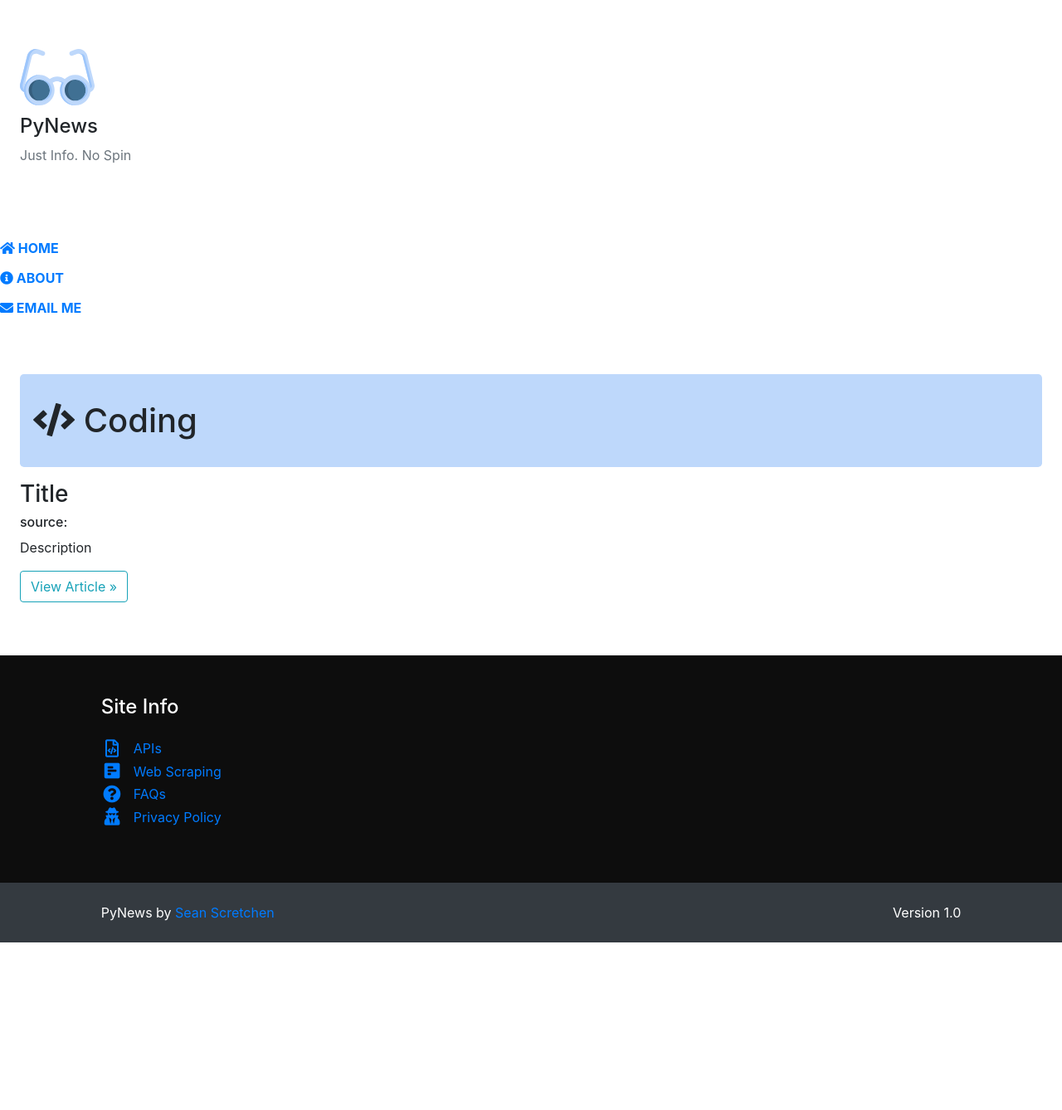
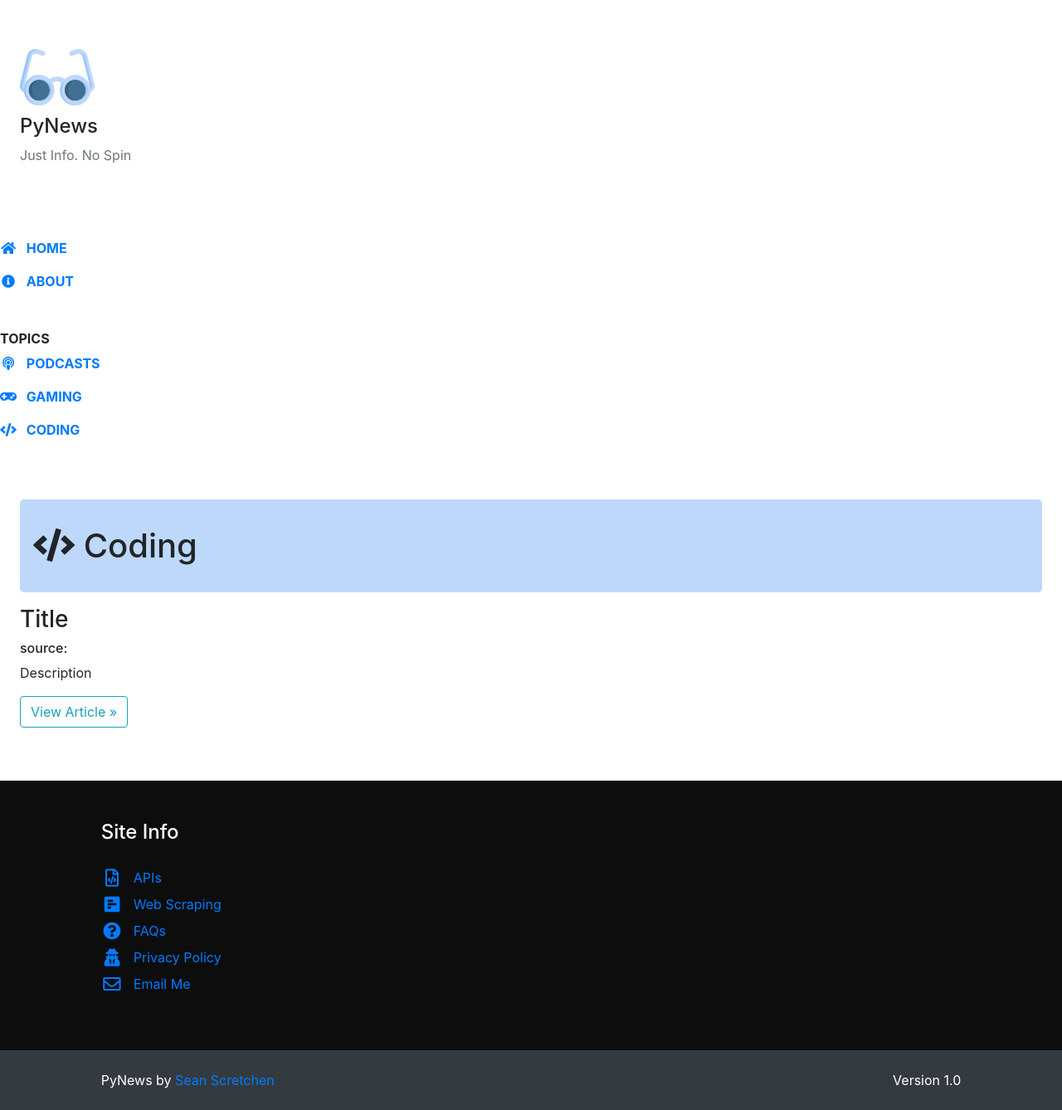
Before and after one commit to sscretchen/pynews, a Django app: page / in a window 1280 px wide. Shown: the whole page at 83% size. Before the commit the page ends 1136 px from the top, so only its background shows below. Run offline with Django 3.2, Linux system fonts and the light colour scheme; some libraries are stand-ins or nearby versions.

Commit message:
Prepping for JS integration

```diff
--- a/templates/base.html
+++ b/templates/base.html
@@ -28,30 +28,7 @@
 
 <body>
   <div class="sidebar">
-    <div class="sidebar-inner d-flex flex-column">
-      <div class="px-4 py-5">
-        <a href="{% url 'index' %}"><img src="{% static 'img/logo.svg' %}" alt="site logo" width="90"></a>
-        <h4>PyNews</h4>
-        <p class="text-muted">Just Info. No Spin</p>
-      </div>
-      <br>
-      <div class="sidebar-menu-holder flex-grow-1">
-        <ul class="sidebar-menu list-unstyled">
-          <li class="mb-2 pb-1">
-            {% url 'index' as index %}
-            <a class="sidebar-link h6 text-uppercase letter-spacing-2 font-weight-bold text-large {% if request.path == index %} active {% endif  %}" href="{% url 'index' %}"><i class="fas fa-home"></i> Home
-            </a>
-          </li>
-          <li class="mb-2 pb-1">
-            {% url 'about' as about %}
-            <a class="sidebar-link h6 text-uppercase letter-spacing-2 font-weight-bold text-large {% if request.path == about %} active {% endif  %}" href="{% url 'about' %}"><i class="fas fa-info-circle"></i> About</a>
-          </li>
-          <li class="mb-2 pb-1">
-            <a class="sidebar-link h6 text-uppercase letter-spacing-2 font-weight-bold text-large" href="mailto:projectpynews@gmail.com"><i class="fas fa-envelope"></i> Email Me</a>
-          </li>
-        </ul>
-      </div>
-    </div>
+    {% include 'sidebar.html' %}
   </div>
   <div class="page-holder">
     <div class="px-4 d-block d-lg-none">
@@ -84,10 +61,11 @@
                   <div class="row text-white text-small">
                     <div class="col-6">
                       <ul class="list-unstyled">
-                        <li><a class="reset-anchor" href="#"><i class="far fa-file-code mr-2 mb-2 fa-fw fa-lg"></i> APIs</a></li>
-                        <li><a class="reset-anchor" href="#"><i class="fas fa-poll-h mr-2 mb-2 fa-fw fa-lg"></i> Web Scraping</a></li>
-                        <li><a class="reset-anchor" href="#"><i class="fas fa-question-circle mr-2 mb-2 fa-fw fa-lg"></i> FAQs</a></li>
-                        <li><a class="reset-anchor" href="#"><i class="fas fa-user-secret mr-2 mb-2 fa-fw fa-lg"></i> Privacy Policy</a></li>
+                        <li><a class="reset-anchor" href="#"><i class="far fa-file-code mt-2 mr-2 mb-2 fa-fw fa-lg"></i> APIs</a></li>
+                        <li><a class="reset-anchor" href="#"><i class="fas fa-poll-h mt-2 mr-2 mb-2 fa-fw fa-lg"></i> Web Scraping</a></li>
+                        <li><a class="reset-anchor" href="#"><i class="fas fa-question-circle mt-2 mr-2 mb-2 fa-fw fa-lg"></i> FAQs</a></li>
+                        <li><a class="reset-anchor" href="#"><i class="fas fa-user-secret mt-2 mr-2 mb-2 fa-fw fa-lg"></i> Privacy Policy</a></li>
+                        <li><a class="reset-anchor" href="mailto:projectpynews@gmail.com"><i class="far fa-envelope mt-2 mr-2 mb-2 fa-fw fa-lg"></i> Email Me</a></li>
                       </ul>
                     </div>
                   </div>
--- /dev/null
+++ b/templates/sidebar.html
@@ -0,0 +1,36 @@
+{% load static %}
+<div class="sidebar-inner d-flex flex-column">
+  <div class="px-4 py-5">
+    <a href="{% url 'index' %}"><img src="{% static 'img/logo.svg' %}" alt="site logo" width="90"></a>
+    <h4>PyNews</h4>
+    <p class="text-muted">Just Info. No Spin</p>
+  </div>
+  <br>
+  <div class="sidebar-menu-holder flex-grow-1">
+    <ul class="sidebar-menu list-unstyled">
+      <li class="mb-2 pb-1">
+        {% url 'index' as index %}
+        <a class="sidebar-link h6 text-uppercase letter-spacing-2 font-weight-bold text-large {% if request.path == index %} active {% endif  %}" href="{% url 'index' %}"><i class="fas fa-home mr-2 mb-2 fa-fw"></i> Home
+        </a>
+      </li>
+      <li class="mb-2 pb-1">
+        {% url 'about' as about %}
+        <a class="sidebar-link h6 text-uppercase letter-spacing-2 font-weight-bold text-large {% if request.path == about %} active {% endif  %}" href="{% url 'about' %}"><i class="fas fa-info-circle mr-2 mb-2 fa-fw"></i> About</a>
+      </li>
+    </ul>
+    <br>
+    <ul class="sidebar-menu list-unstyled">
+      <h4 class="sidebar-link h6 text-uppercase letter-spacing-2 font-weight-bold text-large">Topics</h4>
+      <li class="mb-2 pb-1">
+        <a class="sidebar-link h6 text-uppercase letter-spacing-2 font-weight-bold text-large" href="#"><i class="fas fa-podcast mr-2 mb-2 fa-fw"></i> Podcasts</a>
+      </li>
+      <li class="mb-2 pb-1">
+        <a class="sidebar-link h6 text-uppercase letter-spacing-2 font-weight-bold text-large" href="#"><i class="fas fa-gamepad mr-2 mb-2 fa-fw"></i> Gaming</a>
+      </li>
+      <li class="mb-2 pb-1">
+        <a class="sidebar-link h6 text-uppercase letter-spacing-2 font-weight-bold text-large" href="#"><i class="fas fa-code mr-2 mb-2 fa-fw"></i> Coding</a>
+      </li>
+
+    </ul>
+  </div>
+</div>
```
